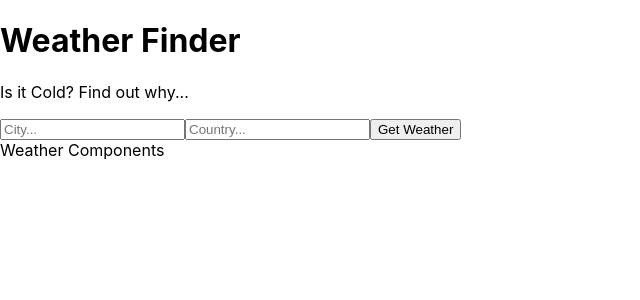
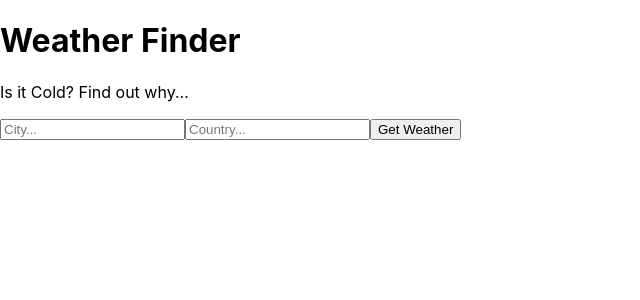
Before and after one commit to akbelcolak/reakt-week-1-project, a React (Create React App) app: page / in a window 1280 px wide. Shown: the top 300 px of the page, without its empty margins (0-640 px from the left). Built offline with nearby package versions, Linux system fonts and the light colour scheme.

Commit message:
added props for temp,city..and see it on browser!!

```diff
--- a/src/App.js
+++ b/src/App.js
@@ -37,7 +37,12 @@ class App extends React.Component {
       <div>
         <Titles />
         <Form getWeather={this.getWeather}/>
-        <Weather />
+        <Weather temperature={this.state.temperature}
+                 city={this.state.city}
+                 country={this.state.country}
+                 humidity={this.state.humidity}
+                 description={this.state.description}
+                 error={this.state.error}/>
       </div>
     );
   }
--- a/src/components/weather.js
+++ b/src/components/weather.js
@@ -3,7 +3,14 @@ import React from 'react';
 class Weather extends React.Component {
     render() {
         return (
-            <div>Weather Components</div>
+            <div>
+                { this.props.city }
+                { this.props.country }
+                { this.props.temperature }
+                { this.props.humidity }
+                { this.props.description}
+                { this.props.error}
+            </div>
         );
     }
 };
```
